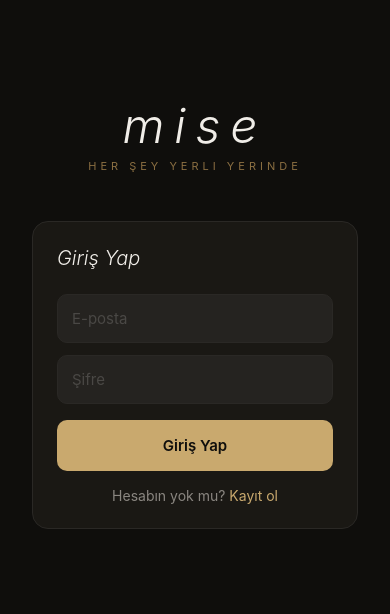
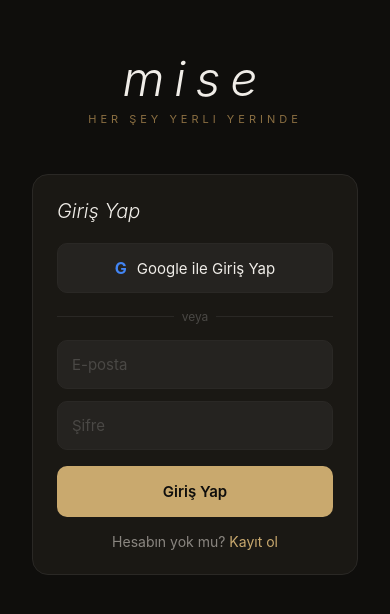
Before and after one commit to gucluy-sketch/mise, a React Native app: screen / in a window 390 px wide. Shown: the part 110-724 px from the top of the page. Built offline with nearby package versions, Linux system fonts and the light colour scheme; no server answers; the database is empty.

Commit message:
google login eklendi

```diff
--- a/src/screens/Giris.js
+++ b/src/screens/Giris.js
@@ -7,6 +7,7 @@ export default function Giris({ onKayitGec, onGirisBasarili }) {
   const [email, setEmail] = useState('');
   const [sifre, setSifre] = useState('');
   const [yukleniyor, setYukleniyor] = useState(false);
+  const [googleYukleniyor, setGoogleYukleniyor] = useState(false);
   const [hata, setHata] = useState('');
 
   const girisYap = async () => {
@@ -18,6 +19,18 @@ export default function Giris({ onKayitGec, onGirisBasarili }) {
     onGirisBasarili();
   };
 
+  const googleIleGiris = async () => {
+    setGoogleYukleniyor(true);
+    setHata('');
+    const { error } = await supabase.auth.signInWithOAuth({
+      provider: 'google',
+      options: {
+        redirectTo: window.location.origin,
+      },
+    });
+    if (error) { setHata('Google ile giriş başarısız.'); setGoogleYukleniyor(false); }
+  };
+
   return (
     <KeyboardAvoidingView style={s.root} behavior={Platform.OS === 'ios' ? 'padding' : undefined}>
       <View style={s.icerik}>
@@ -26,6 +39,23 @@ export default function Giris({ onKayitGec, onGirisBasarili }) {
 
         <View style={s.form}>
           <Text style={s.baslik}>Giriş Yap</Text>
+
+          {/* Google butonu */}
+          <TouchableOpacity style={s.googleBtn} onPress={googleIleGiris} disabled={googleYukleniyor}>
+            {googleYukleniyor
+              ? <ActivityIndicator color={C.text} size="small" />
+              : <>
+                  <Text style={s.googleIkon}>G</Text>
+                  <Text style={s.googleText}>Google ile Giriş Yap</Text>
+                </>
+            }
+          </TouchableOpacity>
+
+          <View style={s.ayracRow}>
+            <View style={s.ayracCizgi} />
+            <Text style={s.ayracText}>veya</Text>
+            <View style={s.ayracCizgi} />
+          </View>
 
           <TextInput
             style={s.input}
@@ -69,7 +99,13 @@ const s = StyleSheet.create({
   logo: { fontSize: 48, fontWeight: '300', color: C.text, letterSpacing: 10, fontStyle: 'italic', textAlign: 'center', marginBottom: 4 },
   logoAlt: { fontSize: 11, color: C.accentDim, letterSpacing: 4, textTransform: 'uppercase', textAlign: 'center', marginBottom: 48 },
   form: { backgroundColor: C.bg2, borderRadius: 16, padding: 24, borderWidth: 1, borderColor: C.border },
-  baslik: { fontSize: 20, fontWeight: '300', color: C.text, marginBottom: 24, fontStyle: 'italic' },
+  baslik: { fontSize: 20, fontWeight: '300', color: C.text, marginBottom: 20, fontStyle: 'italic' },
+  googleBtn: { flexDirection: 'row', alignItems: 'center', justifyContent: 'center', backgroundColor: C.bg3, borderRadius: 10, padding: 14, borderWidth: 1, borderColor: C.border, gap: 10, marginBottom: 16 },
+  googleIkon: { fontSize: 16, fontWeight: '700', color: '#4285F4' },
+  googleText: { fontSize: 15, color: C.text },
+  ayracRow: { flexDirection: 'row', alignItems: 'center', marginBottom: 16, gap: 8 },
+  ayracCizgi: { flex: 1, height: 1, backgroundColor: C.border },
+  ayracText: { fontSize: 12, color: C.textDim },
   input: { backgroundColor: C.bg3, borderRadius: 10, padding: 14, color: C.text, fontSize: 15, borderWidth: 1, borderColor: C.border, marginBottom: 12 },
   hata: { fontSize: 13, color: '#e05555', marginBottom: 12 },
   btn: { backgroundColor: C.accent, borderRadius: 10, padding: 16, alignItems: 'center', marginTop: 4 },
```
